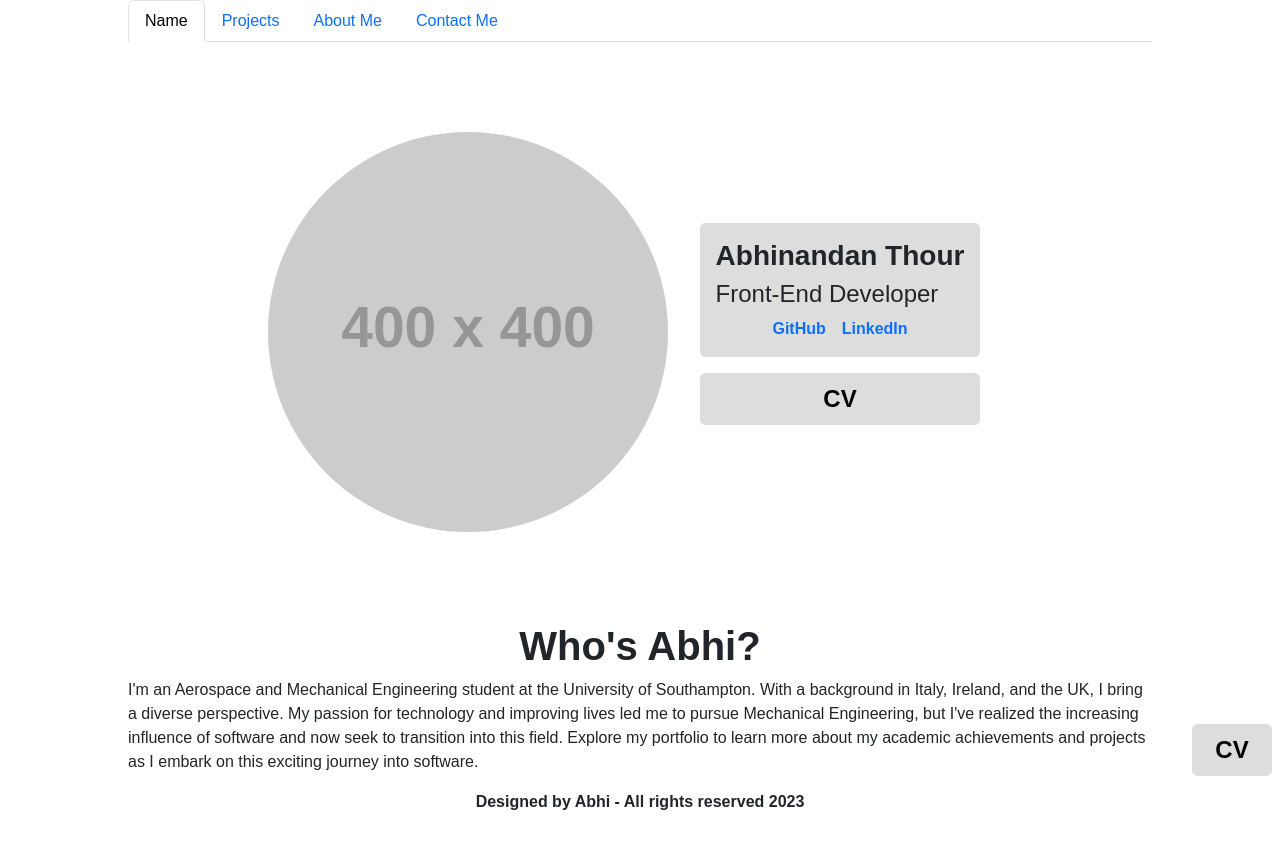
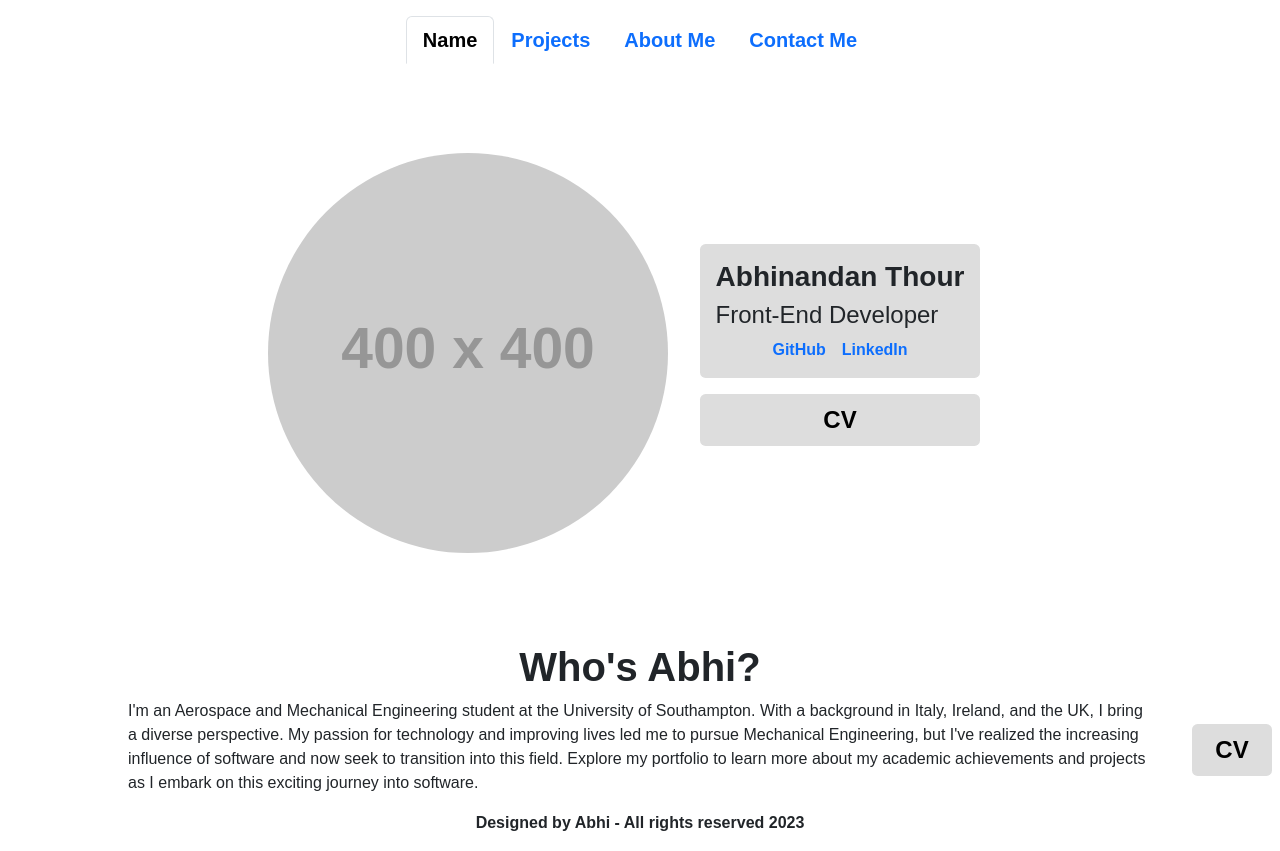
Before and after one commit to Bh00fie/mainportfolio, a React (Create React App) app: page / in a window 1280 px wide. Before the commit the page ends 830 px from the top, so only its background shows below. Built offline with nearby package versions, Linux system fonts and the light colour scheme.

Commit message:
added styling to the NavBar

```diff
--- /dev/null
+++ b/src/components/NavTabs.css
@@ -0,0 +1,12 @@
+.nav-tabs {
+    display: flex;
+    justify-content: center;
+    border: none!important;
+
+}
+
+.nav {
+    font-weight: 700!important;
+    font-size: 1.25rem;
+    margin-top: 1rem ;
+}
--- a/src/components/NavTabs.js
+++ b/src/components/NavTabs.js
@@ -1,5 +1,6 @@
 import React from 'react';
 import { NavLink } from 'react-router-dom';
+import "./NavTabs.css";
 
 function NavTabs() {
   return (
```
